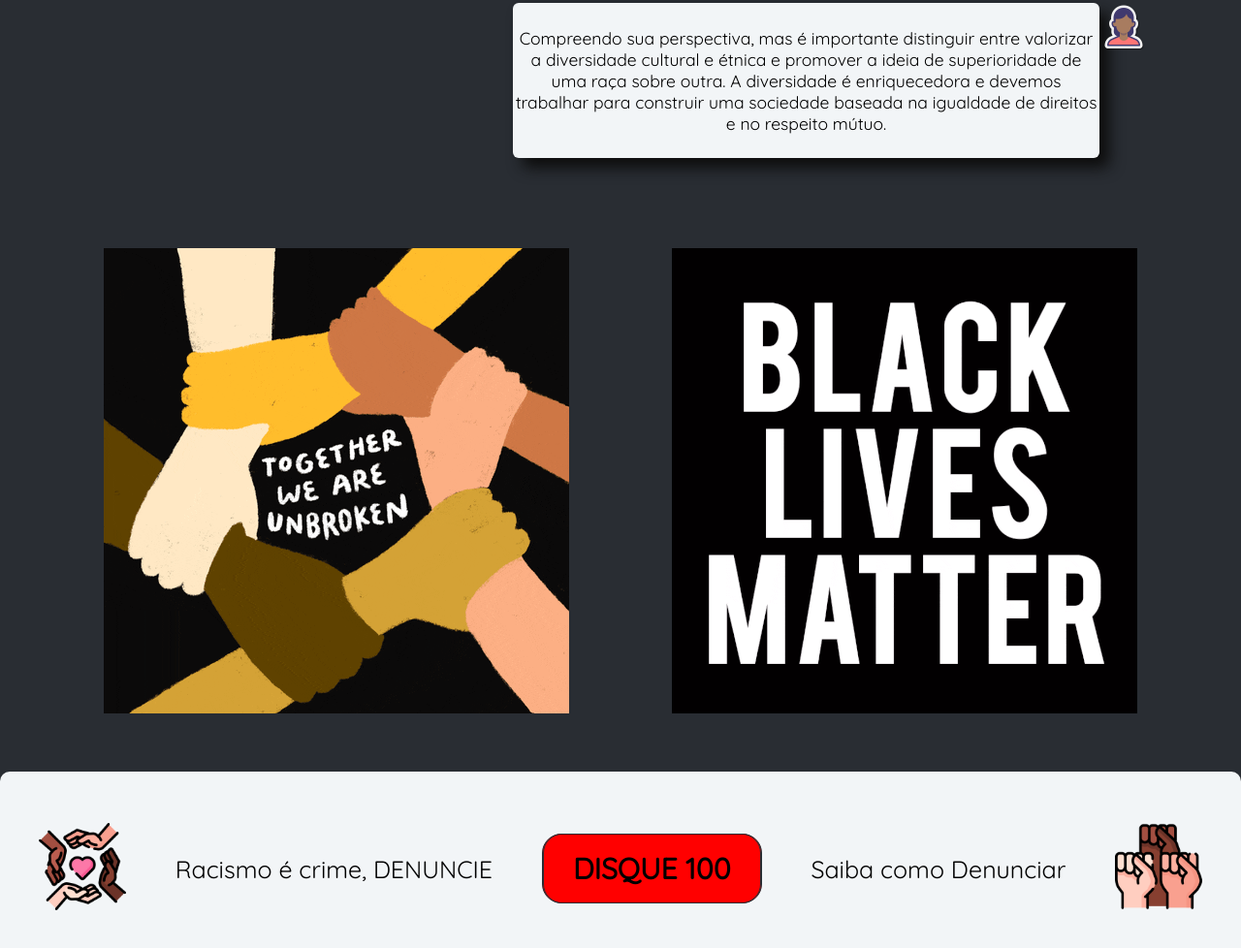
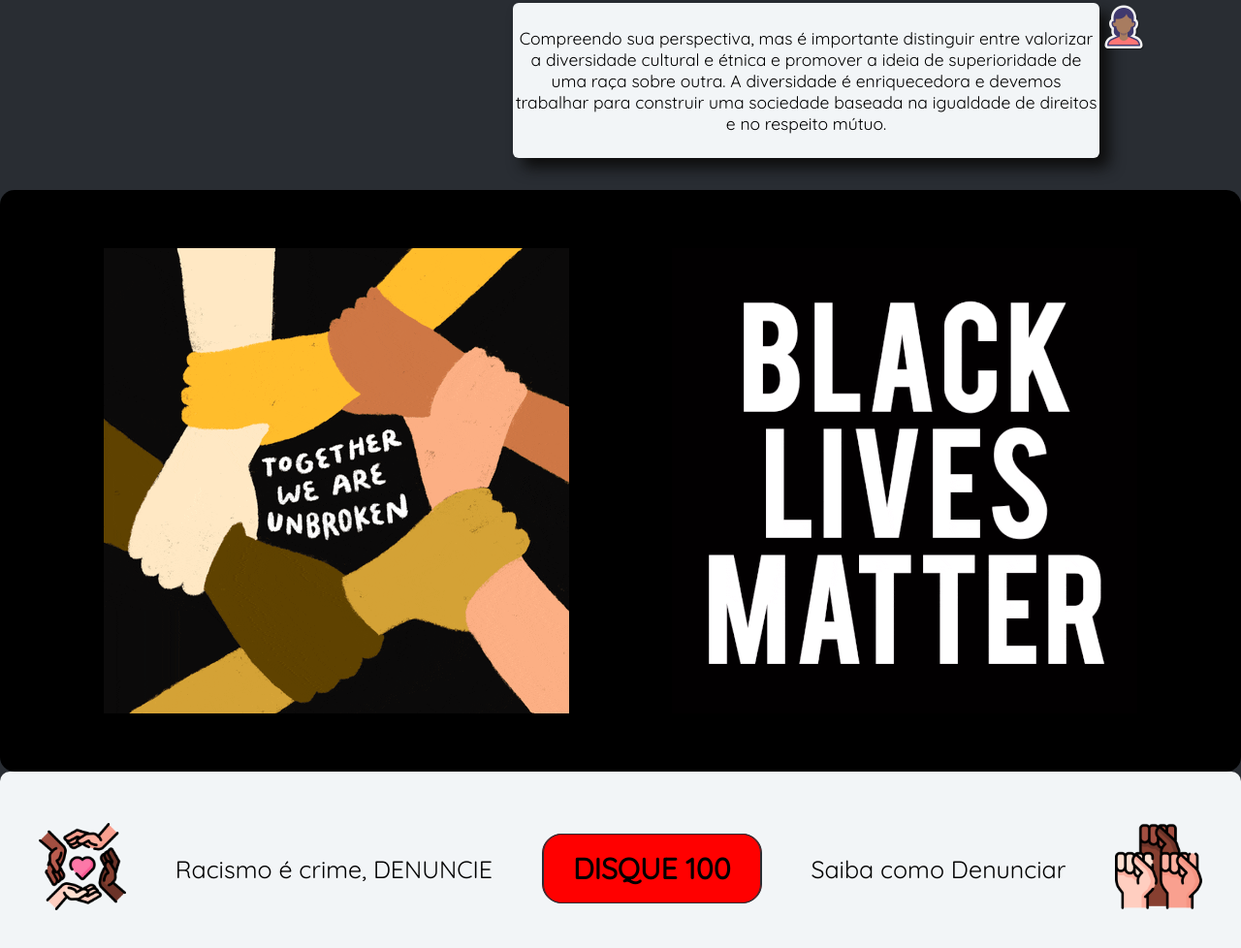
Before and after one commit to RyanM390/AtualizacaoSite3, a plain HTML site: page index.html in a window 1280 px wide. Shown: the part 2038-3016 px from the top of the page at 97% size. Drawn offline with Linux system fonts and the light colour scheme.

Commit message:
Update style.css

```diff
--- a/style.css
+++ b/style.css
@@ -141,6 +141,8 @@ body{
     display: flex;
     align-items: center;
     justify-content: space-evenly;
+    background-color: #000;
+    border-radius: 15px;
 
 }
 
```
